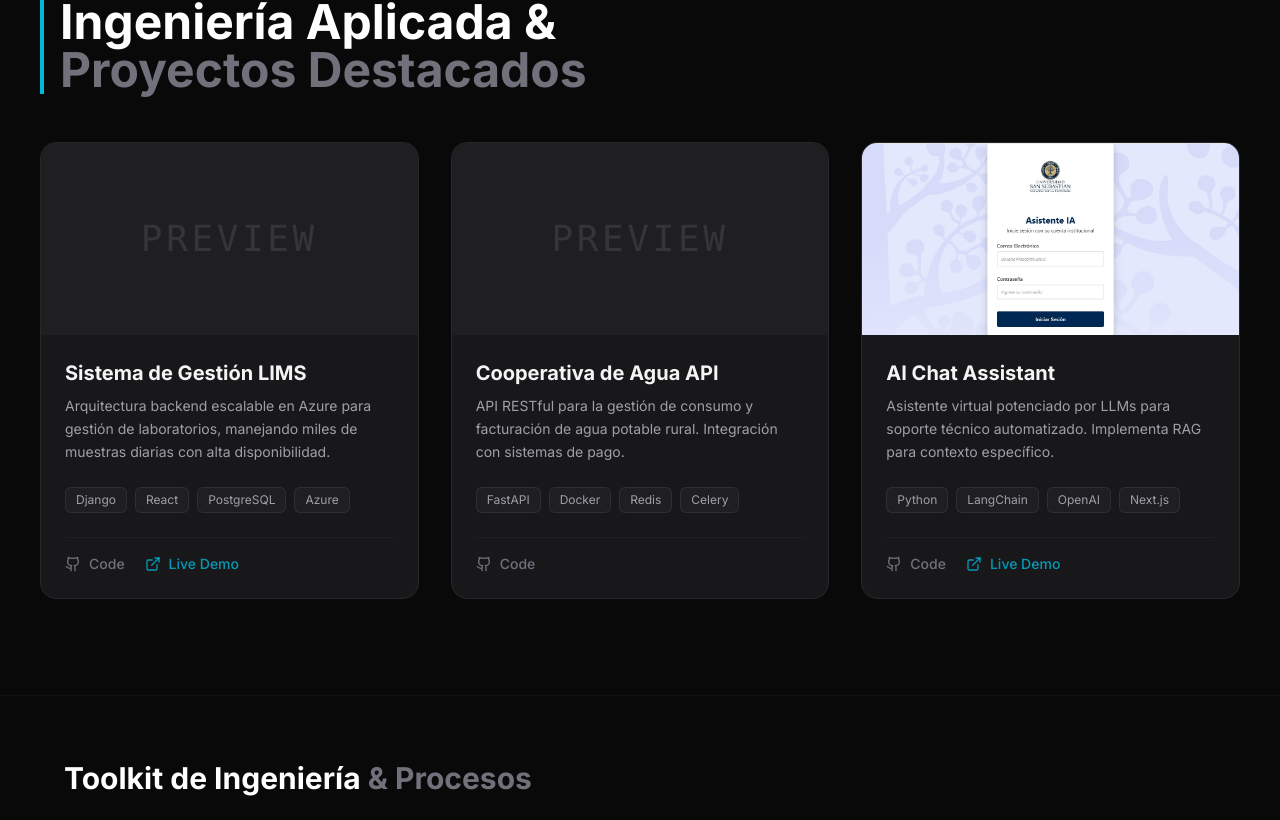
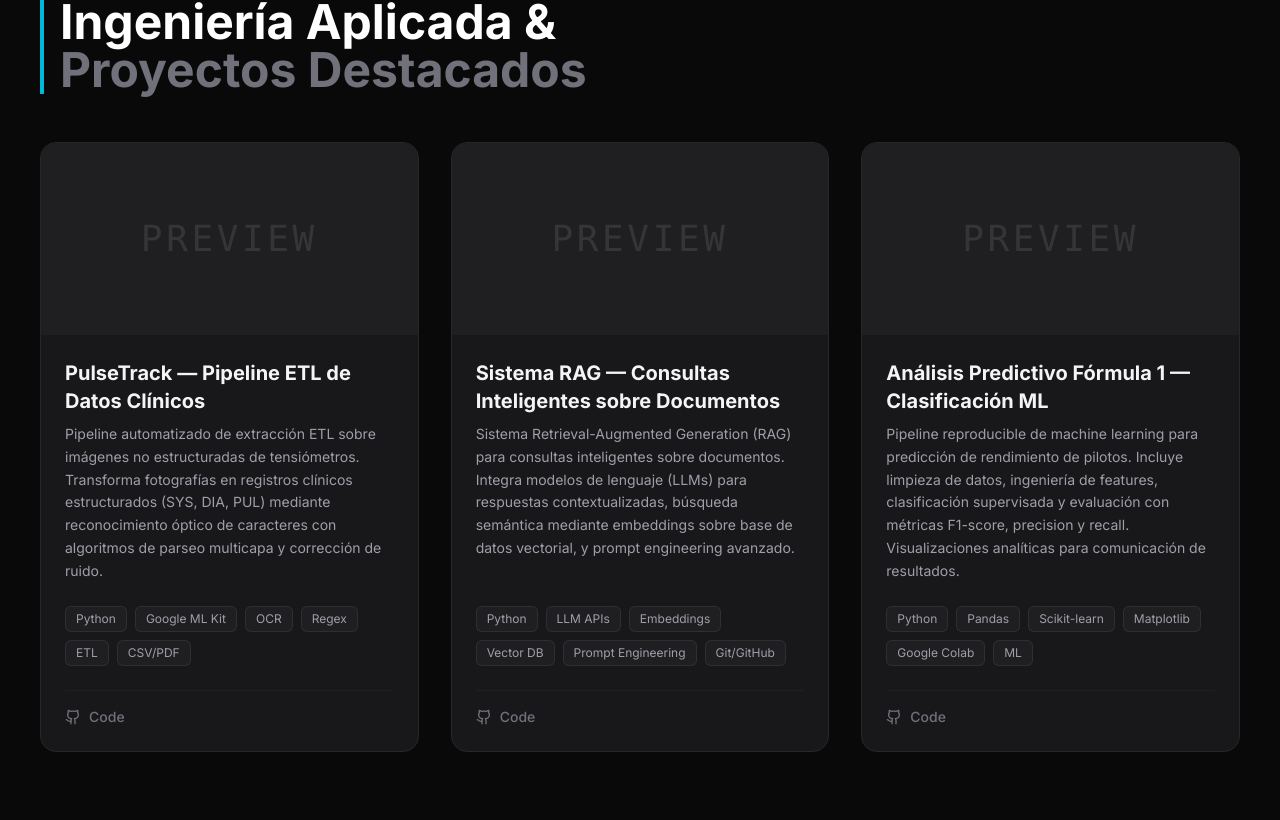
Before and after one commit to BartClo/portafolio-dev, a Next.js app: page / in a window 1280 px wide. Shown: the part 1540-2360 px from the top of the page. Built offline with nearby package versions, Linux system fonts and the light colour scheme.

Commit message:
Changes Projects

```diff
--- a/components/Projects.tsx
+++ b/components/Projects.tsx
@@ -11,25 +11,22 @@ export const Projects = () => {
 
     const projects = [
         {
-            title: "Sistema de Gestión LIMS",
-            description: "Arquitectura backend escalable en Azure para gestión de laboratorios, manejando miles de muestras diarias con alta disponibilidad.",
-            tags: ["Django", "React", "PostgreSQL", "Azure"],
-            githubUrl: "#",
-            demoUrl: "#"
-        },
-        {
-            title: "Cooperativa de Agua API",
-            description: "API RESTful para la gestión de consumo y facturación de agua potable rural. Integración con sistemas de pago.",
-            tags: ["FastAPI", "Docker", "Redis", "Celery"],
+            title: "PulseTrack — Pipeline ETL de Datos Clínicos",
+            description: "Pipeline automatizado de extracción ETL sobre imágenes no estructuradas de tensiómetros. Transforma fotografías en registros clínicos estructurados (SYS, DIA, PUL) mediante reconocimiento óptico de caracteres con algoritmos de parseo multicapa y corrección de ruido.",
+            tags: ["Python", "Google ML Kit", "OCR", "Regex", "ETL", "CSV/PDF"],
             githubUrl: "#",
         },
         {
-            title: "AI Chat Assistant",
-            description: "Asistente virtual potenciado por LLMs para soporte técnico automatizado. Implementa RAG para contexto específico.",
-            tags: ["Python", "LangChain", "OpenAI", "Next.js"],
-            githubUrl: "https://github.com/BartClo/ProyectoIngSoftware",
-            demoUrl: "https://chatbot-rag-uss.vercel.app/",
-            imageUrl: "/images/ia-rag-login.jpg"
+            title: "Sistema RAG — Consultas Inteligentes sobre Documentos",
+            description: "Sistema Retrieval-Augmented Generation (RAG) para consultas inteligentes sobre documentos. Integra modelos de lenguaje (LLMs) para respuestas contextualizadas, búsqueda semántica mediante embeddings sobre base de datos vectorial, y prompt engineering avanzado.",
+            tags: ["Python", "LLM APIs", "Embeddings", "Vector DB", "Prompt Engineering", "Git/GitHub"],
+            githubUrl: "https://github.com/BartClo",
+        },
+        {
+            title: "Análisis Predictivo Fórmula 1 — Clasificación ML",
+            description: "Pipeline reproducible de machine learning para predicción de rendimiento de pilotos. Incluye limpieza de datos, ingeniería de features, clasificación supervisada y evaluación con métricas F1-score, precision y recall. Visualizaciones analíticas para comunicación de resultados.",
+            tags: ["Python", "Pandas", "Scikit-learn", "Matplotlib", "Google Colab", "ML"],
+            githubUrl: "#",
         }
     ];
 
```
